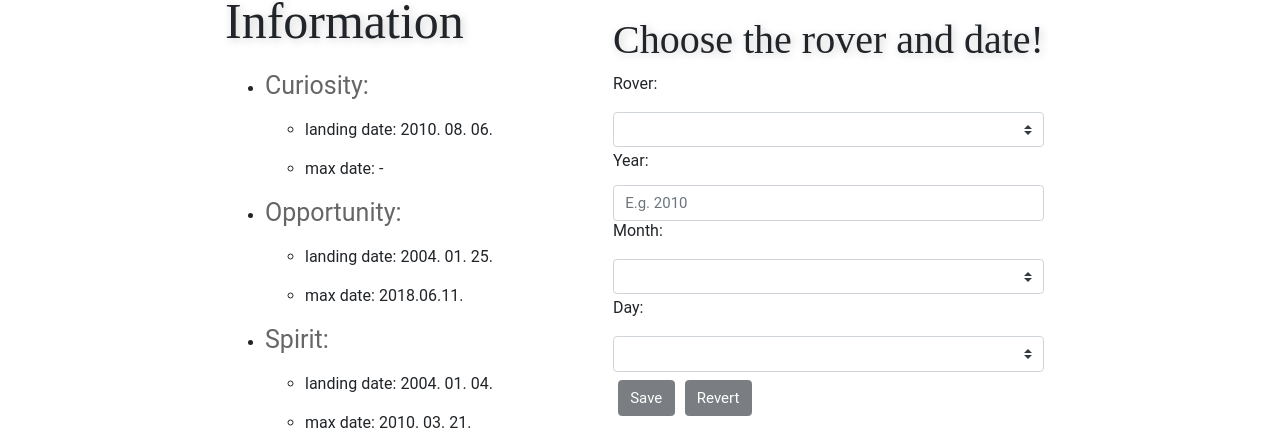
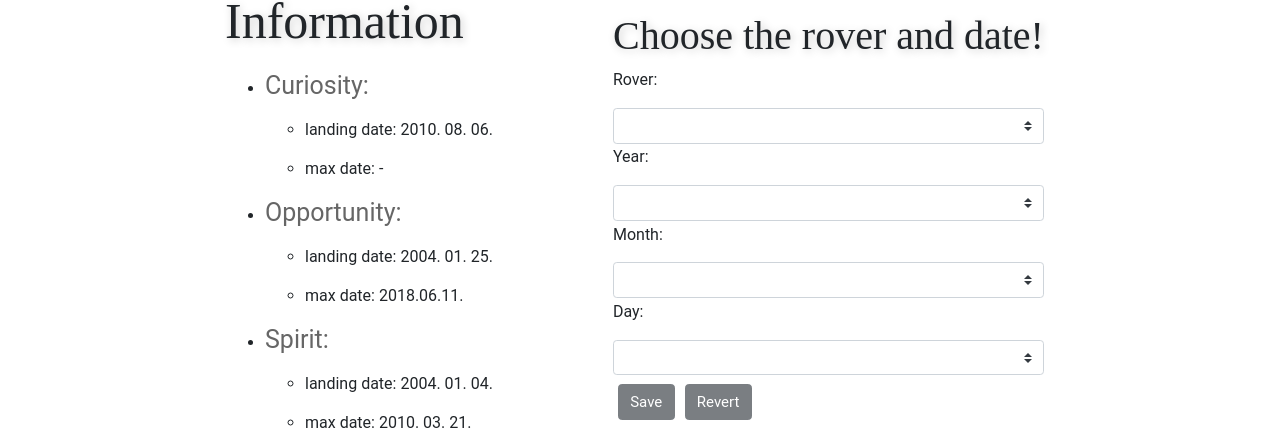
Before and after one commit to dolezsariza/nasaPictures, an Angular app: page / in a window 1280 px wide. Shown: the part 189-619 px from the top of the page. Built offline with nearby package versions, Linux system fonts and the light colour scheme.

Commit message:
Change year input to select

```diff
--- a/src/app/home/home.component.html
+++ b/src/app/home/home.component.html
@@ -44,16 +44,28 @@
               </option>
             </select>
             <p>Year:</p>
-            <input
-              class="form-control input-sm"
+            <select
+              id="Years"
+              class="custom-select my-1 mr-sm-1"
               formControlName="year"
-              id="year"
-              oninput="javascript: if (this.value.length > this.maxLength) this.value = this.value.slice(0, this.maxLength);"
-              type="number"
-              placeholder="E.g. 2010"
-              maxlength="4"
               required
-            />
+            >
+              <option
+                *ngFor="let number of ' '.repeat(18).split(''); let x = index"
+                [value]="x + 1"
+              >{{ x + 2004 }}</option
+              >
+            </select>
+<!--            <input-->
+<!--              class="form-control input-sm"-->
+<!--              formControlName="year"-->
+<!--              id="year"-->
+<!--              oninput="javascript: if (this.value.length > this.maxLength) this.value = this.value.slice(0, this.maxLength);"-->
+<!--              type="number"-->
+<!--              placeholder="E.g. 2010"-->
+<!--              maxlength="4"-->
+<!--              required-->
+<!--            />-->
             <p>Month:</p>
 
             <select
```
